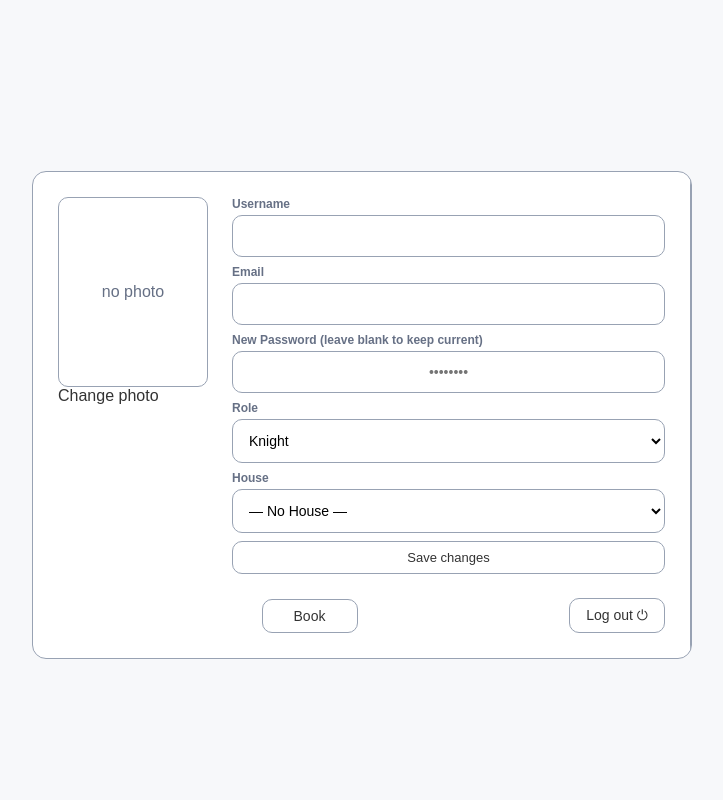
After one commit to district-53/district53-pipeline, a Flask app: template app/templates/profile.html in a window 1280 px wide. The commit adds this page. Shown: the whole page, without its empty margins (278-1001 px from the left). Run offline with Flask 3, Linux system fonts and the light colour scheme; the template is opened without the code that fills it, so the values that code supplies are empty.

Commit message:
add profile

```diff
--- a/app/app.py
+++ b/app/app.py
@@ -6,6 +6,7 @@ from storage import init_storage
 from routes.auth_routes import auth_bp
 from routes.book_routes import book_bp
 from routes.picture_routes import picture_bp
+from routes.profile_routes import profile_bp
 from data.add_data import add_people, add_houses
 
 def create_app():
@@ -20,6 +21,7 @@ def create_app():
     app.register_blueprint(auth_bp)
     app.register_blueprint(book_bp)
     app.register_blueprint(picture_bp)
+    app.register_blueprint(profile_bp)
 
 
     @app.cli.command("init-db")
--- a/app/static/style.css
+++ b/app/static/style.css
@@ -354,3 +354,189 @@ a.settings-btn {
     font-weight: bold;
     padding: 6px 0;
 }
+
+.page-footer {
+    display: flex;
+    justify-content: flex-end;
+    margin-top: 20px;
+}
+
+.logout-btn {
+    padding: 8px 14px;
+    background: #ffffff;
+    border: 1px solid #98a2b3;
+    border-radius: 10px;
+    font-size: 14px;
+    color: #333;
+    text-decoration: none;
+    display: inline-flex;
+    align-items: center;
+    gap: 6px;
+}
+
+.logout-btn:hover {
+    background: #eaecf0;
+}
+
+
+/* Блок профілю: фото зліва, текстові дані праворуч */
+.profile-row {
+    display: flex;
+    gap: 24px;
+    align-items: flex-start;
+}
+
+.profile-row .portrait {
+    width: 150px;
+    height: 190px;
+    flex-shrink: 0;
+}
+
+.profile-details {
+    display: flex;
+    flex-direction: column;
+    gap: 8px;
+    flex: 1;
+}
+
+.profile-details h2 {
+    margin: 0 0 6px 0;
+    font-size: 22px;
+    border-bottom: 1px solid #d0d5dd;
+    padding-bottom: 6px;
+}
+
+.profile-details p {
+    margin: 0;
+    font-size: 14px;
+    line-height: 1.4;
+}
+
+.profile-details .motto {
+    margin-top: 6px;
+    color: #667085;
+}
+
+/* Нижній футер сторінки */
+.page-footer {
+    display: flex;
+    justify-content: space-between;
+    align-items: center;
+    margin-top: 24px;
+}
+
+.logout-btn {
+    margin-left: auto;
+    padding: 8px 14px;
+    background: #ffffff;
+    border: 1px solid #98a2b3;
+    border-radius: 10px;
+    font-size: 14px;
+    color: #333;
+    text-decoration: none;
+    display: inline-flex;
+    align-items: center;
+    gap: 6px;
+}
+
+.logout-btn:hover {
+    background: #eaecf0;
+}
+
+
+.profile-edit-form {
+    display: flex;
+    flex-direction: column;
+    gap: 10px;
+}
+
+.form-group {
+    display: flex;
+    flex-direction: column;
+    gap: 4px;
+}
+
+.form-group label {
+    font-size: 12px;
+    font-weight: bold;
+    color: #667085;
+}
+
+.profile-edit-form input,
+.profile-edit-form select {
+    padding: 8px 10px;
+    font-size: 13px;
+    text-align: left;
+}
+
+.stats-edit-grid {
+    display: flex;
+    gap: 8px;
+}
+
+.stats-edit-grid .form-group {
+    flex: 1;
+}
+
+.stats-edit-grid input {
+    text-align: center;
+}
+
+/* Базовий контейнер футера в правому нижньому куті */
+.page-footer {
+    display: flex;
+    justify-content: flex-end;
+    align-items: flex-end;
+    gap: 8px;
+    margin-top: 24px;
+}
+
+/* Для book.html: кнопки одна над одною */
+.page-footer.footer-column {
+    flex-direction: column;
+}
+
+/* Для profile.html: кнопки в рядок (Book зліва, Log out справа) */
+.page-footer.footer-row {
+    flex-direction: row;
+    align-items: center;
+}
+
+.logout-btn {
+    padding: 8px 14px;
+    background: #ffffff;
+    border: 1px solid #98a2b3;
+    border-radius: 10px;
+    font-size: 14px;
+    color: #333;
+    text-decoration: none;
+    display: inline-flex;
+    align-items: center;
+    justify-content: center;
+    gap: 6px;
+    min-width: 96px; /* Щоб кнопки одна над одною мали однакову ширину */
+}
+
+.logout-btn:hover {
+    background: #eaecf0;
+    font-weight: bold;
+}
+
+/* Рядок: книга + зовнішні кнопки праворуч */
+.book-row {
+    display: flex;
+    align-items: flex-start; /* Вирівнювання строго по верхньому краю .book */
+    gap: 14px;
+}
+
+/* Вертикальна колонка кнопок ззовні справа від книги */
+.book-side-actions {
+    display: flex;
+    flex-direction: column;
+    gap: 8px;
+}
+
+.book-side-actions .logout-btn {
+    width: 100%;
+    white-space: nowrap;
+}
--- /dev/null
+++ b/app/templates/profile.html
@@ -0,0 +1,131 @@
+<!DOCTYPE html>
+<html lang="en">
+<head>
+    <meta charset="UTF-8">
+    <title>{{ user.username }} — Profile</title>
+    <link rel="stylesheet" href="{{ url_for('static', filename='style.css') }}">
+</head>
+<body>
+
+    <div class="main-content">
+        <div class="center-column">
+            {% with messages = get_flashed_messages() %}
+                {% if messages %}
+                    <div class="flash-box">
+                        {% for msg in messages %}
+                            <div>{{ msg }}</div>
+                        {% endfor %}
+                    </div>
+                {% endif %}
+            {% endwith %}
+
+            <div class="book-wrapper">
+                <div class="book">
+                    <div class="page">
+                        {% if current_user.id == user.id %}
+
+                            <form method="POST"
+                                  action="{{ url_for('profile.view_profile', user_id=user.id) }}"
+                                  enctype="multipart/form-data"
+                                  class="profile-edit-wrapper">
+
+                                <div class="profile-row">
+
+                                    <div class="avatar-column">
+                                        <label for="photo-input" class="avatar-upload-label" title="Click to change photo">
+                                            {% if user.photo_id %}
+                                                <img id="avatar-preview" class="portrait"
+                                                     src="{{ url_for('pictures.get_picture', picture_id=user.photo_id) }}"
+                                                     alt="{{ user.username }}">
+                                            {% else %}
+                                                <div id="avatar-placeholder" class="portrait">no photo</div>
+                                                <img id="avatar-preview" class="portrait" style="display: none;" alt="Preview">
+                                            {% endif %}
+                                            <span class="upload-hint">Change photo</span>
+                                        </label>
+                                        <input type="file" id="photo-input" name="photo" accept="image/*" hidden>
+                                    </div>
+
+                                    <div class="profile-details">
+                                        <div class="form-group">
+                                            <label>Username</label>
+                                            <input type="text" name="username" value="{{ user.username }}" required>
+                                        </div>
+
+                                        <div class="form-group">
+                                            <label>Email</label>
+                                            <input type="email" name="email" value="{{ user.email }}" required>
+                                        </div>
+
+                                        <div class="form-group">
+                                            <label>New Password (leave blank to keep current)</label>
+                                            <input type="password" name="password" placeholder="••••••••">
+                                        </div>
+
+                                        <div class="form-group">
+                                            <label>Role</label>
+                                            <select name="role" id="role-select">
+                                                <option value="knight" {% if user.role == 'knight' %}selected{% endif %}>Knight</option>
+                                                <option value="noble" {% if user.role == 'noble' %}selected{% endif %}>Noble</option>
+                                            </select>
+                                        </div>
+
+                                        <div class="form-group" id="house-group">
+                                            <label>House</label>
+                                            <select name="house_id">
+                                                <option value="">— No House —</option>
+                                                {% for h in houses %}
+                                                    <option value="{{ h.id }}" {% if user.house_id == h.id %}selected{% endif %}>
+                                                        {{ h.name }}
+                                                    </option>
+                                                {% endfor %}
+                                            </select>
+                                            {% if user.house %}
+                                                <p class="motto"><i>«{{ user.house.motto }}»</i></p>
+                                            {% endif %}
+                                        </div>
+
+
+                                        <div class="stats-edit-grid" id="knight-stats-group"
+                                             style="{% if user.role != 'knight' %}display: none;{% endif %}">
+                                            <div class="form-group">
+                                                <label>Strength</label>
+                                                <input type="number" name="strength" value="{{ knight.strength if knight else 10 }}">
+                                            </div>
+                                            <div class="form-group">
+                                                <label>Dexterity</label>
+                                                <input type="number" name="dexterity" value="{{ knight.dexterity if knight else 10 }}">
+                                            </div>
+                                            <div class="form-group">
+                                                <label>Constitution</label>
+                                                <input type="number" name="constitution" value="{{ knight.constitution if knight else 10 }}">
+                                            </div>
+                                        </div>
+
+                                        <button type="submit" class="btn btn-small">Save changes</button>
+                                    </div>
+                                </div>
+                            </form>
+                        {% else %}
+
+                            </div>
+                        {% endif %}
+
+
+                        <div class="page-footer footer-row">
+                            <a href="{{ url_for('book.book', kind=user.role if user.role in ('knight', 'noble') else 'knight', id=user.id) }}" class="logout-btn" title="Book">
+                                Book
+                            </a>
+                            <a href="{{ url_for('auth.logout') }}" class="logout-btn" title="Log out">
+                                Log out ⏻
+                            </a>
+                        </div>
+                    </div>
+                </div>
+            </div>
+        </div>
+    </div>
+
+
+</body>
+</html>
```
Also changed, not shown: app/routes/profile_routes.py (added, +78 -0 lines), app/templates/book.html (+27 -6 lines).
